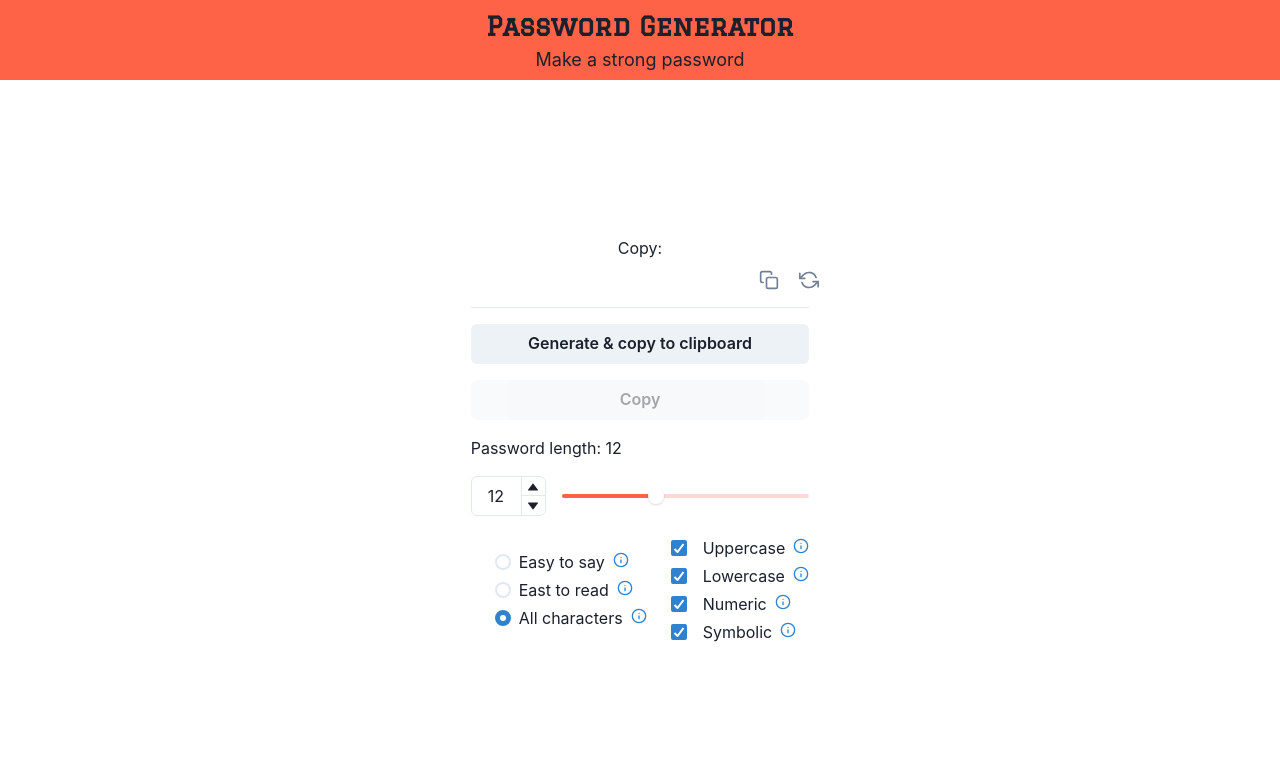
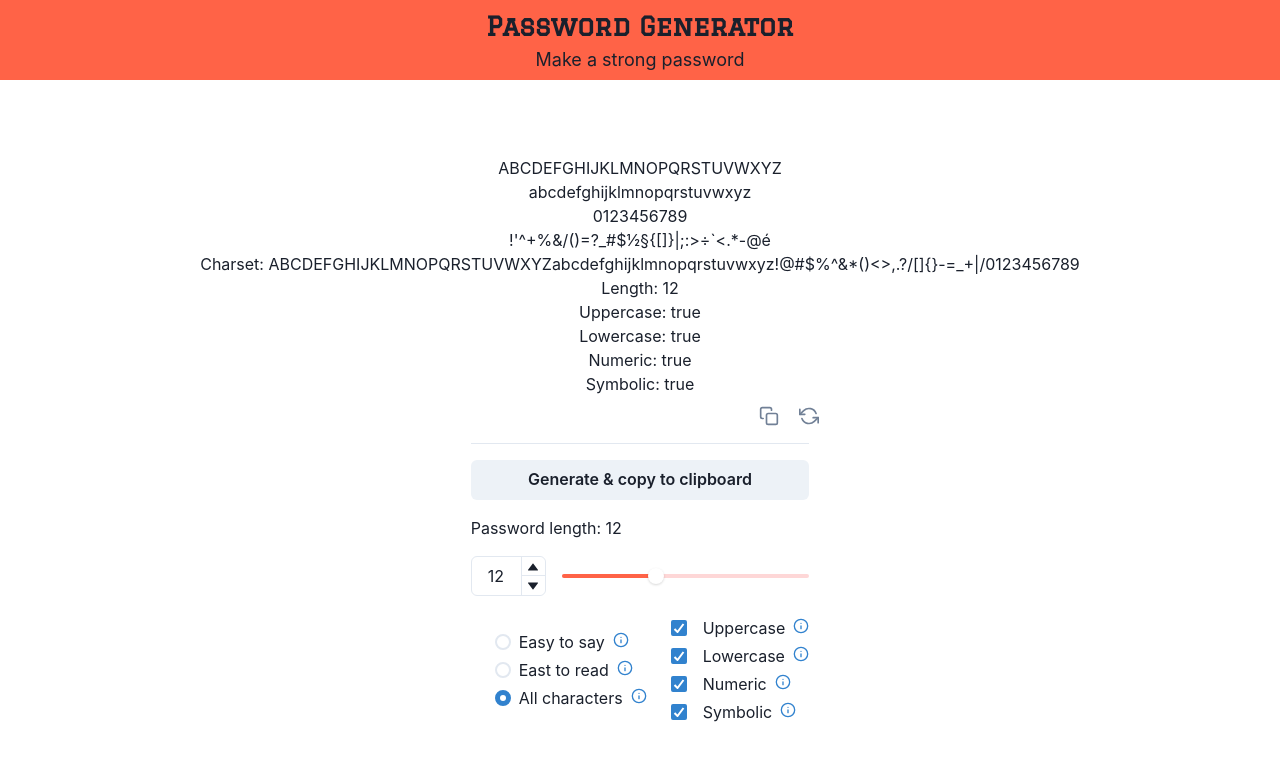
Before and after one commit to kristenprescott/password-generator, a React (Create React App) app: page / in a window 1280 px wide. Shown: the top 760 px of the page. Built offline with nearby package versions, Linux system fonts and the light colour scheme.

Commit message:
removed copy to clip lib

```diff
--- a/package.json
+++ b/package.json
@@ -18,7 +18,6 @@
     "@types/react-dom": "^18.0.0",
     "framer-motion": "^6.3.3",
     "react": "^18.1.0",
-    "react-copy-to-clipboard": "^5.1.0",
     "react-dom": "^18.1.0",
     "react-icons": "^4.3.1",
     "react-scripts": "5.0.1",
@@ -49,7 +48,5 @@
       "last 1 safari version"
     ]
   },
-  "devDependencies": {
-    "@types/react-copy-to-clipboard": "^5.0.2"
-  }
+  "devDependencies": {}
 }
--- /dev/null
+++ b/src/common/characters.ts
@@ -0,0 +1,4 @@
+export const uppercase = "ABCDEFGHIJKLMNOPQRSTUVWXYZ";
+export const lowercase = "abcdefghijklmnopqrstuvwxyz";
+export const numbers = "0123456789";
+export const symbols = "!'^+%&/()=?_#$½§{[]}|;:>÷`<.*-@é";
--- a/src/components/Display.tsx
+++ b/src/components/Display.tsx
@@ -8,14 +8,14 @@ import {
   InputRightElement,
   Spacer,
   Stack,
-  Text,
 } from "@chakra-ui/react";
 import { InlineStylesModel } from "models/InlineStylesModel";
 import { useState, useRef } from "react";
-import CopyToClipboard from "react-copy-to-clipboard";
+// import { useState, useRef, useEffect } from "react";
 import { PasswordLengthInputs } from "./PasswordLengthInputs";
 import { PasswordCharsCheckboxes } from "./PasswordCharsCheckboxes";
 import { PasswordOptions } from "./PasswordOptions";
+import { uppercase, lowercase, numbers, symbols } from "../common/characters";
 
 const styles: InlineStylesModel = {
   main: {
@@ -30,20 +30,16 @@ const styles: InlineStylesModel = {
 };
 
 export const Display = (): JSX.Element => {
-  const [characters, _setCharacters] = useState(
+  const [charset, _setCharset] = useState(
     "ABCDEFGHIJKLMNOPQRSTUVWXYZabcdefghijklmnopqrstuvwxyz!@#$%^&*()<>,.?/[]{}-=_+|/0123456789"
   );
   const [password, _setPassword] = useState("");
   const [passwordLength, _setPasswordLength] = useState(12);
-
   const [isUppercase, _setIsUppercase] = useState(true);
   const [isLowercase, _setIsLowercase] = useState(true);
   const [isNumeric, _setIsNumeric] = useState(true);
   const [isSymbolic, _setIsSymbolic] = useState(true);
-
   const [radioValue, _setRadioValue] = useState("3");
-
-  const [copy, _setCopy] = useState("");
 
   const passwordRef = useRef(null);
 
@@ -57,6 +53,8 @@ export const Display = (): JSX.Element => {
 
   const handleUppercaseChange = (e: React.ChangeEvent<HTMLInputElement>) => {
     _setIsUppercase(e.target.checked);
+    if (isUppercase === true)
+      _setCharset(charset + "ABCDEFGHIJKLMNOPQRSTUVWXYZ");
   };
 
   const handleLowercaseChange = (e: React.ChangeEvent<HTMLInputElement>) => {
@@ -71,23 +69,6 @@ export const Display = (): JSX.Element => {
     _setIsSymbolic(e.target.checked);
   };
 
-  const getRandomInteger = (min: number, max: number) => {
-    return Math.floor(Math.random() * (max - min + 1)) + min;
-  };
-
-  const passwordCharacters = (
-    characters: string,
-    passwordLength: number
-  ): string => {
-    if (characters.length) {
-      for (let i = 0; i < passwordLength; i++) {
-        _setCharacters(characters[getRandomInteger(0, characters.length - 1)]);
-        return characters;
-      }
-    }
-    return "";
-  };
-
   const randomizePassword = () => {
     const randomPassword =
       Math.random().toString(36).slice(2) + Math.random().toString(36).slice(2);
@@ -97,50 +78,37 @@ export const Display = (): JSX.Element => {
     navigator.clipboard.writeText(randomPassword);
   };
 
-  const generateCharString = () => {
-    let chars = "";
-    if (isUppercase) {
-      chars += "ABCDEFGHIJKLMNOPQRSTUVWXYZ ";
-    }
-    if (isLowercase) {
-      chars += "abcdefghijklmnopqrstuvwxyz ";
-    }
-    if (isSymbolic) {
-      chars += "!@#$%^&*()<>,.?/[]{}-=_+|/";
-    }
-    if (isNumeric) {
-      chars += "0123456789";
-    }
-    _setCharacters(chars);
-  };
+  const generateNewPassword = () => {
+    // generateCharset();
+    // _setPassword(passwordCharacters(characters, passwordLength));
 
-  const generateNewPassword = () => {
-    generateCharString();
-    _setPassword(passwordCharacters(characters, passwordLength));
-  };
-
-  const handleCopy = () => {
-    _setCopy(password);
+    randomizePassword();
   };
 
   const copyClipboard = () => {
-    console.log("copying...");
+    navigator.clipboard.writeText(password);
   };
 
   return (
     <div style={styles.main}>
-      <Text>Copy: {copy}</Text>
-
+      <p>{uppercase}</p>
+      <p>{lowercase}</p>
+      <p>{numbers}</p>
+      <p>{symbols}</p>
+      <p>Charset: {charset ? charset : "N/A"}</p>
+      <p>Length: {passwordLength}</p>
+      <p>Uppercase: {isUppercase ? "true" : "false"}</p>
+      <p>Lowercase: {isLowercase ? "true" : "false"}</p>
+      <p>Numeric: {isNumeric ? "true" : "false"}</p>
+      <p>Symbolic: {isSymbolic ? "true" : "false"}</p>
       <Stack spacing={4}>
         <InputGroup>
           <InputRightElement
             children={
               <>
-                <CopyToClipboard text={copy}>
-                  <Button variant="ghost" onClick={copyClipboard}>
-                    <Icon as={FiCopy} w={5} h={5} color="gray.500" />
-                  </Button>
-                </CopyToClipboard>
+                <Button variant="ghost" onClick={copyClipboard}>
+                  <Icon as={FiCopy} w={5} h={5} color="gray.500" />
+                </Button>
                 <Button variant="ghost" onClick={generateNewPassword}>
                   <Icon as={FiRefreshCcw} w={5} h={5} color="gray.500" />
                 </Button>
@@ -161,12 +129,6 @@ export const Display = (): JSX.Element => {
         <Button onClick={randomizePassword}>
           Generate & copy to clipboard
         </Button>
-
-        <CopyToClipboard text={copy}>
-          <Button onClick={handleCopy} isDisabled={!password.length}>
-            Copy
-          </Button>
-        </CopyToClipboard>
 
         <PasswordLengthInputs
           passwordLength={passwordLength}
```
Also changed, not shown: 1 other file (tests, documents, lock files or other folders).
